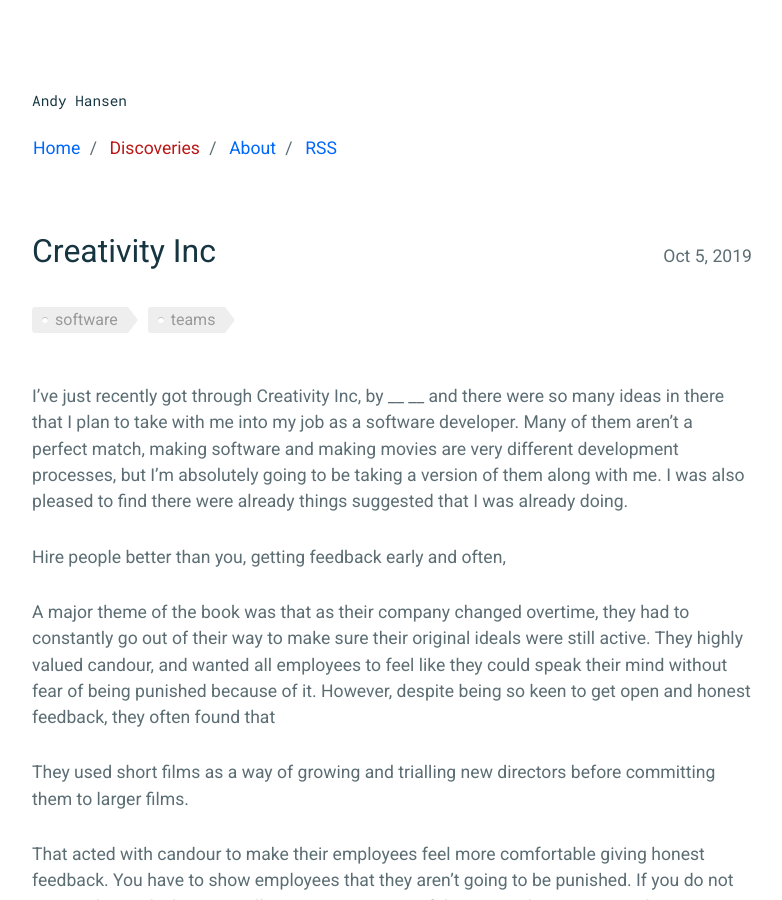
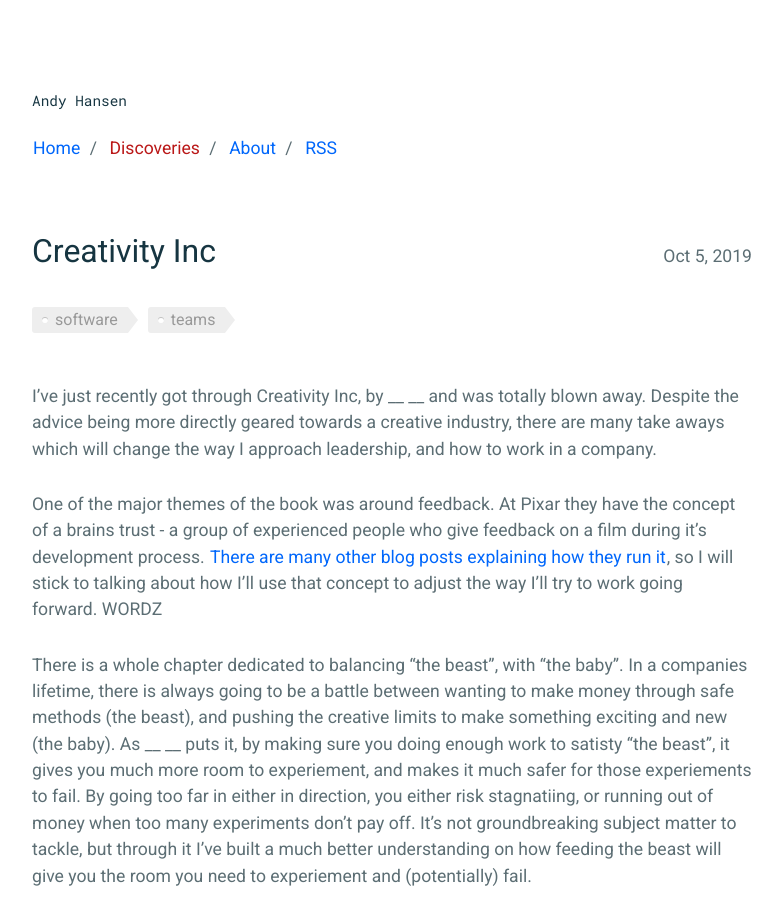
Before and after one commit to andyhansen/blog, a Jekyll site: the page built from _posts/2019-10-05-creativity-inc.md, in a window 1280 px wide and 900 px high. Shown: the whole window, without its empty margins (248-1030 px from the left). Built offline with Jekyll 4.4.1, drawn with Linux system fonts in a browser that asks for light colours; nearby versions of some CDN libraries; comment, search, counter and statistics services are not loaded; some of the changed text lies outside the part shown.

Commit message:
rework first two sections

```diff
--- a/_posts/2019-10-05-creativity-inc.md
+++ b/_posts/2019-10-05-creativity-inc.md
@@ -6,9 +6,21 @@
 comments: true
 ---
 
-I've just recently got through Creativity Inc, by __ __ and there were so many ideas in there that I plan to take with me into my job as a software developer. Many of them aren't a perfect match, making software and making movies are very different development processes, but I'm absolutely going to be taking a version of them along with me. I was also pleased to find there were already things suggested that I was already doing.
+I've just recently got through Creativity Inc, by __ __ and was totally blown away.
+Despite the advice being more directly geared towards a creative industry, there are many take aways which will change the way I approach leadership, and how to work in a company.
 
-Hire people better than you, getting feedback early and often,
+One of the major themes of the book was around feedback.
+At Pixar they have the concept of a brains trust - a group of experienced people who give feedback on a film during it's development process.
+[There are many other blog posts explaining how they run it](https://www.fastcompany.com/3027135/inside-the-pixar-braintrust), so I will stick to talking about how I'll use that concept to adjust the way I'll try to work going forward.
+WORDZ
+
+There is a whole chapter dedicated to balancing "the beast", with "the baby".
+In a companies lifetime, there is always going to be a battle between wanting to make money through safe methods (the beast), and pushing the creative limits to make something exciting and new (the baby).
+As __ __ puts it, by making sure you doing enough work to satisty "the beast", it gives you much more room to experiement, and makes it much safer for those experiements to fail.
+By going too far in either in direction, you either risk stagnatiing, or running out of money when too many experiments don't pay off.
+It's not groundbreaking subject matter to tackle, but through it I've built a much better understanding on how feeding the beast will give you the room you need to experiement and (potentially) fail.
+
+How to carry yourself as a leader.
 
 A major theme of the book was that as their company changed overtime, they had to constantly go out of their way to make sure their original ideals were still active. They highly valued candour, and wanted all employees to feel like they could speak their mind without fear of being punished because of it. However, despite being so keen to get open and honest feedback, they often found that
 
```
